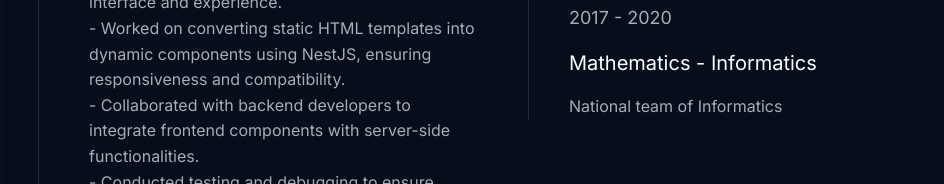
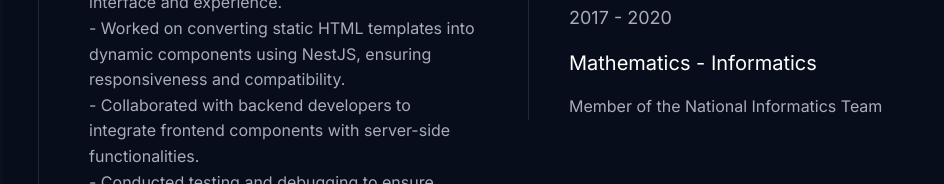
Before and after one commit to mhung2026/info, a plain HTML site: page index.html in a window 1280 px wide. Shown: the part 2704-2888 px from the top of the page, without its empty margins (297-1241 px from the left). Drawn offline with Linux system fonts and the light colour scheme.

Commit message:
fix code

```diff
--- a/index.html
+++ b/index.html
@@ -638,7 +638,10 @@
                                         Mathematics - Informatics
                                     </h4>
                                     <div class="st-resume-timeline-text">
-                                        <p>National team of Informatics</p>
+                                        <p>
+                                            Member of the National Informatics
+                                            Team
+                                        </p>
                                     </div>
                                 </div>
                                 <!-- st-resume-timeline -->
```
